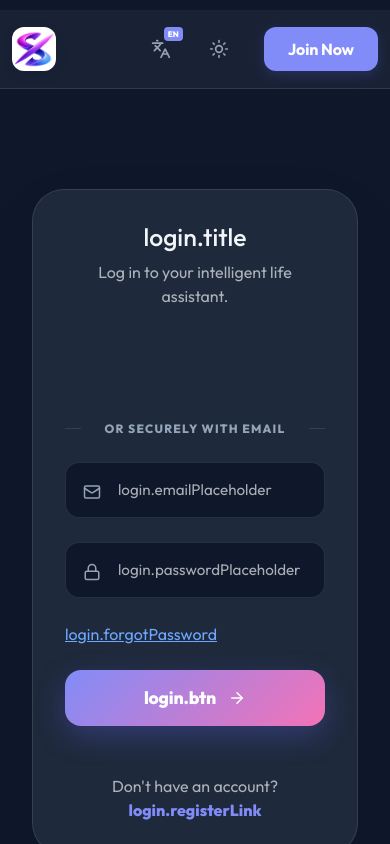
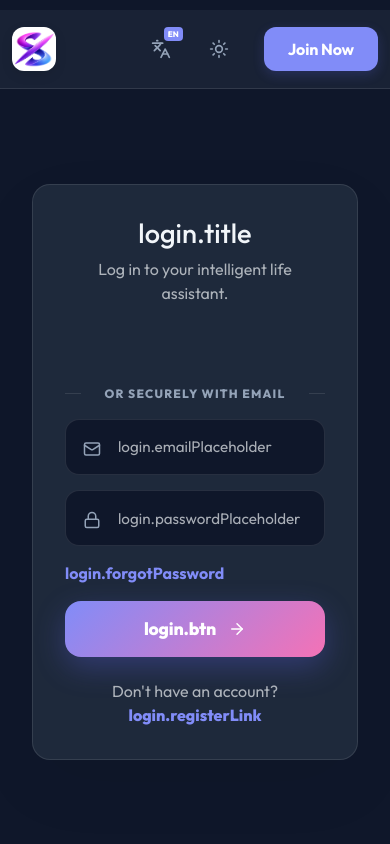
Before and after one commit to Salmankhan20032/Hackathon_FrontEnd, a React (Vite) app: page /login in a window 390 px wide. Built offline with nearby package versions, Linux system fonts and the light colour scheme; no server answers.

Commit message:
feat: refactor Login page styling with dedicated CSS classes and responsive layout updates

```diff
--- a/src/index.css
+++ b/src/index.css
@@ -293,6 +293,89 @@ body::before {
   font-weight: 800;
 }
 
+/* Login page only */
+.login-page {
+  min-height: calc(100svh - 100px);
+}
+
+.login-layout-row {
+  min-height: calc(100svh - 100px);
+}
+
+.login-hero-panel {
+  min-height: calc(100svh - 100px);
+}
+
+.login-form-panel {
+  min-height: calc(100svh - 100px);
+  padding: 2rem;
+}
+
+.login-auth-card {
+  width: min(100%, 480px);
+  margin: 0 auto;
+  padding: clamp(1.5rem, 2vw, 2.5rem);
+  border-radius: 24px;
+}
+
+.login-header-block {
+  margin-bottom: 1.5rem;
+}
+
+.login-header-block h2 {
+  margin-bottom: 0.45rem;
+  font-size: clamp(1.7rem, 2.4vw, 2.2rem);
+}
+
+.login-google-wrap {
+  margin-bottom: 1rem;
+}
+
+.login-separator {
+  margin-bottom: 1rem;
+}
+
+.login-form .login-input-group {
+  margin-bottom: 0.95rem;
+}
+
+.login-forgot-wrap {
+  margin-bottom: 1rem;
+}
+
+.login-footer-block {
+  margin-top: 1.35rem;
+}
+
+.login-page .forgot-link {
+  color: var(--accent-primary);
+  text-decoration: none;
+  font-weight: 700;
+}
+
+.login-page .forgot-link:hover {
+  text-decoration: underline;
+}
+
+@media (max-width: 991px) {
+  .login-page,
+  .login-layout-row,
+  .login-form-panel {
+    min-height: calc(100svh - 100px);
+  }
+
+  .login-form-panel {
+    padding: 1.25rem;
+  }
+}
+
+@media (max-width: 575px) {
+  .login-auth-card {
+    border-radius: 18px;
+    padding: 1.1rem;
+  }
+}
+
 /* Custom Scrollbar */
 ::-webkit-scrollbar {
   width: 8px;
--- a/src/pages/Login.jsx
+++ b/src/pages/Login.jsx
@@ -1,10 +1,9 @@
 import React, { useState } from "react";
-import { Container, Form, Button, Spinner, Row, Col } from "react-bootstrap";
+import { Form, Button, Spinner, Row, Col } from "react-bootstrap";
 import { Link, useNavigate } from "react-router-dom";
 import { motion } from "framer-motion";
 import { toast } from "react-toastify";
 import { GoogleLogin } from "@react-oauth/google";
-import { jwtDecode } from "jwt-decode";
 import {
   ArrowRight,
   Mail,
@@ -70,10 +69,10 @@ const Login = () => {
   };
 
   return (
-    <div className="auth-page premium-design">
-      <Row className="g-0 min-vh-100">
+    <div className="auth-page login-page premium-design">
+      <Row className="g-0 login-layout-row">
         {/* LEFT PANEL: HERO */}
-        <Col lg={6} className="d-none d-lg-flex auth-hero-panel">
+        <Col lg={6} className="d-none d-lg-flex auth-hero-panel login-hero-panel">
           <motion.div
             initial={{ opacity: 0, x: -50 }}
             animate={{ opacity: 1, x: 0 }}
@@ -106,18 +105,18 @@ const Login = () => {
         </Col>
 
         {/* RIGHT PANEL: FORM */}
-        <Col lg={6} className="auth-form-panel d-flex align-items-center justify-content-center">
+        <Col lg={6} className="auth-form-panel login-form-panel d-flex align-items-center justify-content-center">
           <motion.div
             initial={{ opacity: 0, scale: 0.9 }}
             animate={{ opacity: 1, scale: 1 }}
-            className="auth-card"
+            className="auth-card login-auth-card"
           >
-            <div className="text-center mb-5">
+            <div className="text-center login-header-block">
               <h2 className="fw-900">{t("login.title")}</h2>
               <p className="text-muted fw-600">{t("login.subtitle")}</p>
             </div>
 
-            <div className="google-auth-wrapper mb-4">
+            <div className="google-auth-wrapper login-google-wrap">
                <GoogleLogin
                   onSuccess={handleGoogleSuccess}
                   onError={() => toast.error("Google login error")}
@@ -127,12 +126,12 @@ const Login = () => {
                />
             </div>
 
-            <div className="auth-separator mb-4">
+            <div className="auth-separator login-separator">
                <span>{t("login.orEmail")}</span>
             </div>
 
-            <Form onSubmit={handleLogin}>
-              <Form.Group className="custom-input-group mb-4">
+            <Form onSubmit={handleLogin} className="login-form">
+              <Form.Group className="custom-input-group login-input-group">
                 <div className="input-icon"><Mail size={18} /></div>
                 <Form.Control
                   type="email"
@@ -143,7 +142,7 @@ const Login = () => {
                 />
               </Form.Group>
 
-              <Form.Group className="custom-input-group mb-4">
+              <Form.Group className="custom-input-group login-input-group">
                 <div className="input-icon"><Lock size={18} /></div>
                 <Form.Control
                   type="password"
@@ -154,7 +153,7 @@ const Login = () => {
                 />
               </Form.Group>
 
-              <div className="d-flex justify-content-between align-items-center mb-4">
+              <div className="d-flex justify-content-between align-items-center login-forgot-wrap">
                 <Link to="/forgot-password" size="sm" className="forgot-link">
                   {t("login.forgotPassword")}
                 </Link>
@@ -177,7 +176,7 @@ const Login = () => {
               </Button>
             </Form>
 
-            <div className="text-center mt-5">
+            <div className="text-center login-footer-block">
               <p className="mb-0 text-muted fw-600">
                 {t("login.noAccount")}{" "}
                 <Link to="/register" className="auth-link-alt">
```
